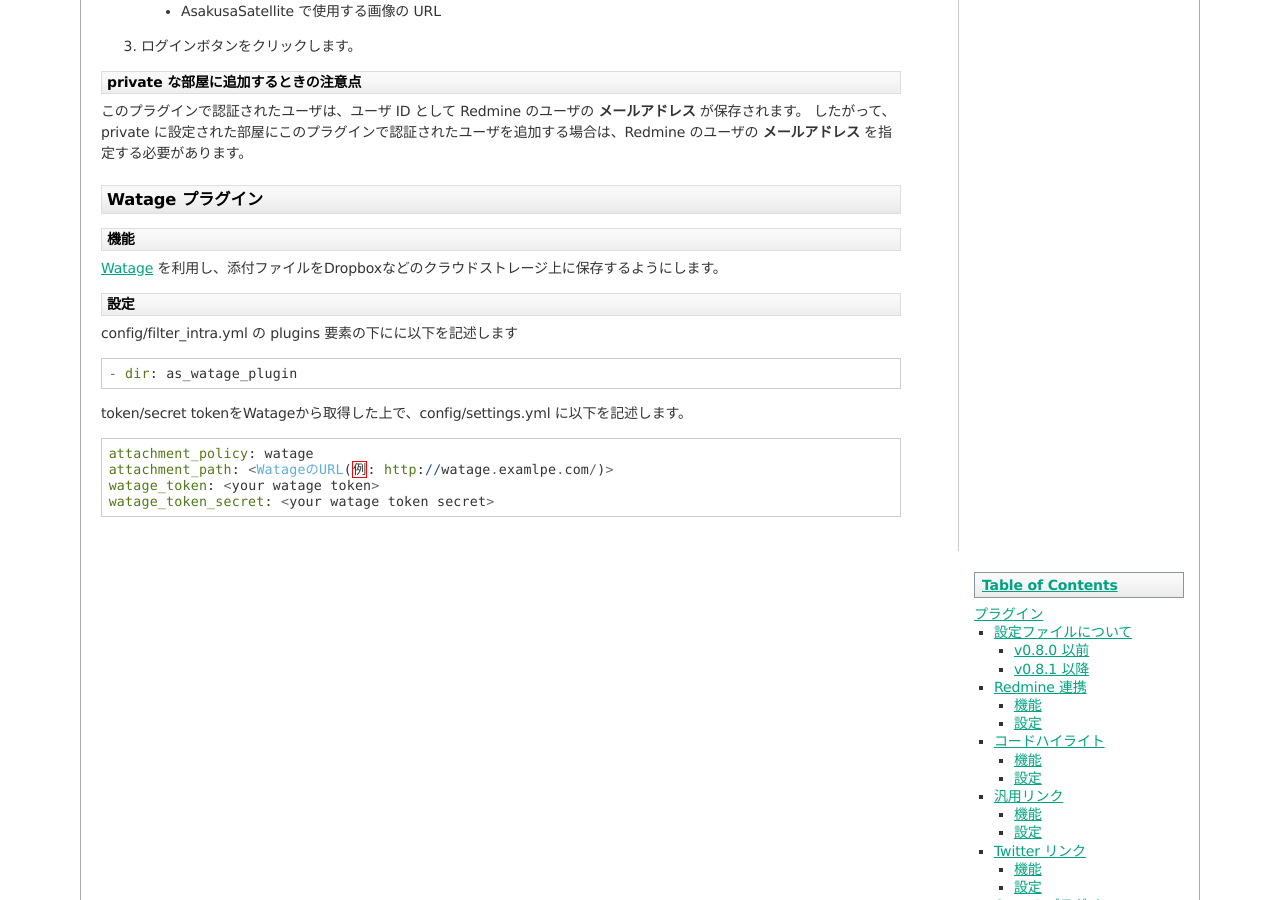
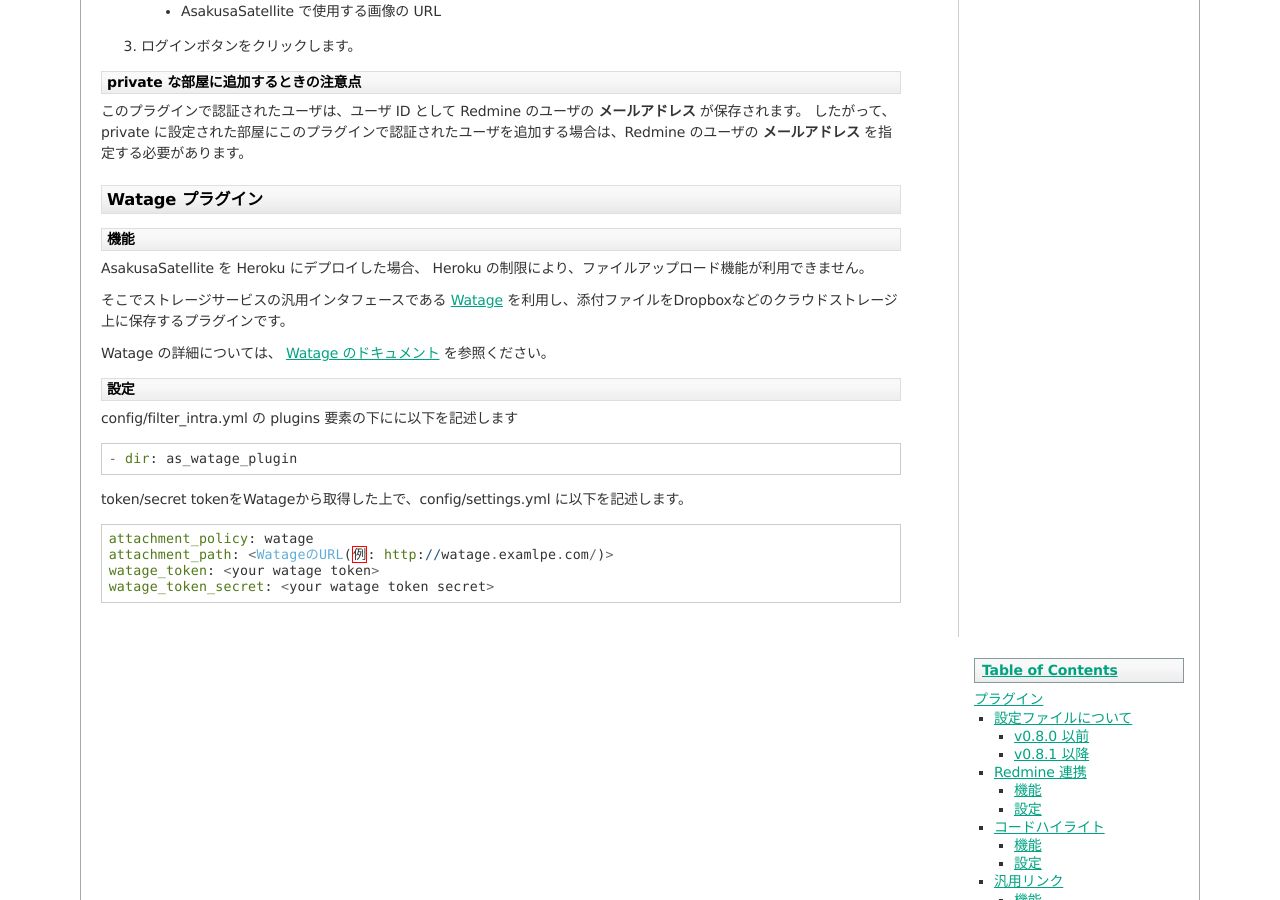
Before and after one commit to codefirst/asakusa-satellite-manual, a Sphinx documentation site: the page built from source/plugin.rst, in a window 1280 px wide and 900 px high, scrolled down 6988 px. Built offline with Sphinx 7.4.7, drawn with Linux system fonts in a browser that asks for light colours.

Commit message:
Added: link to Watage manual

```diff
--- a/source/plugin.rst
+++ b/source/plugin.rst
@@ -401,7 +401,12 @@
 機能
 ^^^^^^^^^^^^^^^^^^^^^^^^^^^^^^^^^^^^^^^^^^^^^^^^^^^^^^
 
-`Watage <https://github.com/codefirst/watage>`_ を利用し、添付ファイルをDropboxなどのクラウドストレージ上に保存するようにします。
+AsakusaSatellite を Heroku にデプロイした場合、
+Heroku の制限により、ファイルアップロード機能が利用できません。
+
+そこでストレージサービスの汎用インタフェースである `Watage <https://github.com/codefirst/watage>`_ を利用し、添付ファイルをDropboxなどのクラウドストレージ上に保存するプラグインです。
+
+Watage の詳細については、 `Watage のドキュメント <http://watage.asakusa-satellite.org/manual>`_ を参照ください。
 
 設定
 ^^^^^^^^^^^^^^^^^^^^^^^^^^^^^^^^^^^^^^^^^^^^^^^^^^^^^^
```
